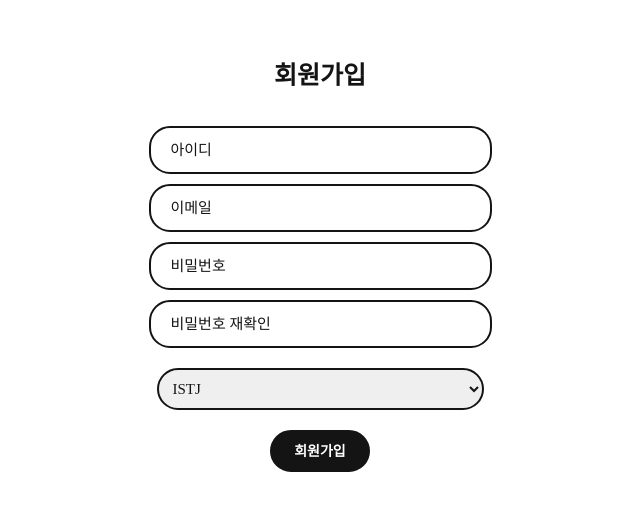
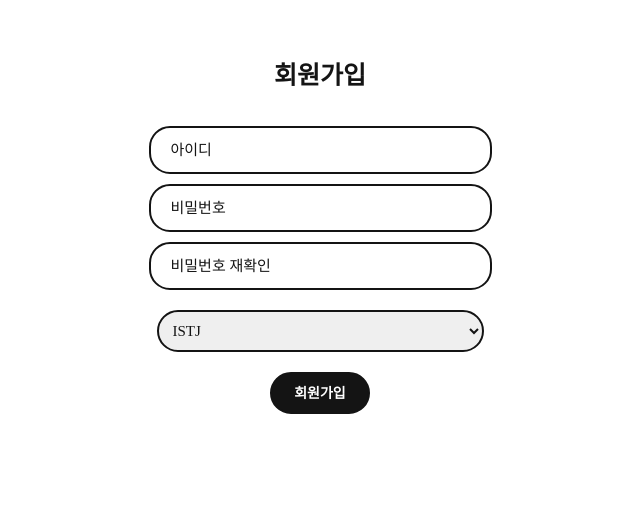
Before and after one commit to jesuiszoe/mbtiproject, a Django app: template user/templates/signup.html in a window 1280 px wide. Shown: the part 140-651 px from the top of the page, without its empty margins (320-960 px from the left). Run offline with Django 3.2, Linux system fonts and the light colour scheme; the template is opened without the code that fills it, so the values that code supplies are empty; parts of the project's set-up code (start-up, migrations or seed data) failed here and were passed over.

Commit message:
signup view 작업

```diff
--- a/user/templates/signup.html
+++ b/user/templates/signup.html
@@ -16,15 +16,11 @@
             <div class="logincontainer">
                 <input id="loginbox" class="loginbox" type="text" name='username' placeholder="아이디">
             </div>
-
             <div class="logincontainer">
-                <input id="loginbox" class="loginbox" type="text" name='email_address' placeholder="이메일">
+                <input id="loginbox" class="loginbox" type="password" name='password1' placeholder="비밀번호">
             </div>
             <div class="logincontainer">
-                <input id="loginbox" class="loginbox" type="text" name='password1' placeholder="비밀번호">
-            </div>
-            <div class="logincontainer">
-                <input id="loginbox" class="loginbox" type="text" name='password2' placeholder="비밀번호 재확인">
+                <input id="loginbox" class="loginbox" type="password" name='password2' placeholder="비밀번호 재확인">
             </div>
 
             <div class="mbticontainer">
@@ -50,6 +46,7 @@
             <div class="submitbtn">
                 <button type="submit" value="가입하기"  class="button">회원가입</button>
             </div>
+            <br><span style="color:red;"><strong>{{ error }}</strong> </span>
         </form>
     </div>
 
--- a/user/urls.py
+++ b/user/urls.py
@@ -2,8 +2,10 @@ from django.urls import path
 from . import views
 
 urlpatterns = [
-        path('', views.first)
-
+        path('', views.home, name='home'),
+        path('signup/', views.signup, name='signup'),
+        path('login/', views.login, name='login'),
+        path('logout/', views.logout, name=''),
 
 
         ]
```
Also changed, not shown: user/views.py (+25 -3 lines).
